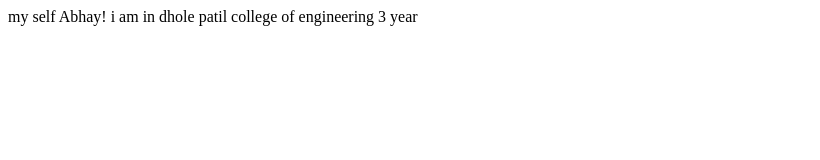
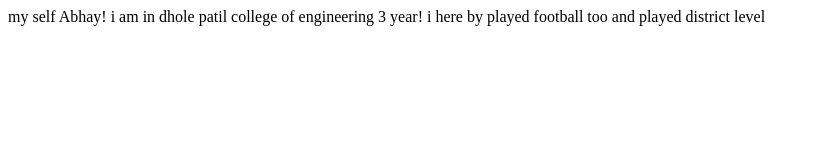
Before and after one commit to Abhaysharma0012/self-site, a plain HTML site: page index.html in a window 1280 px wide. Shown: the whole page, without its empty margins (0-820 px from the left). Drawn offline with Linux system fonts and the light colour scheme.

Commit message:
Update index.html

```diff
--- a/index.html
+++ b/index.html
@@ -7,6 +7,7 @@
     <title>self site</title>
   </head>
   <body>
-    my self Abhay! i am in dhole patil college of engineering 3 year
+    my self Abhay! i am in dhole patil college of engineering 3 year! i here by
+    played football too and played district level
   </body>
 </html>
```
